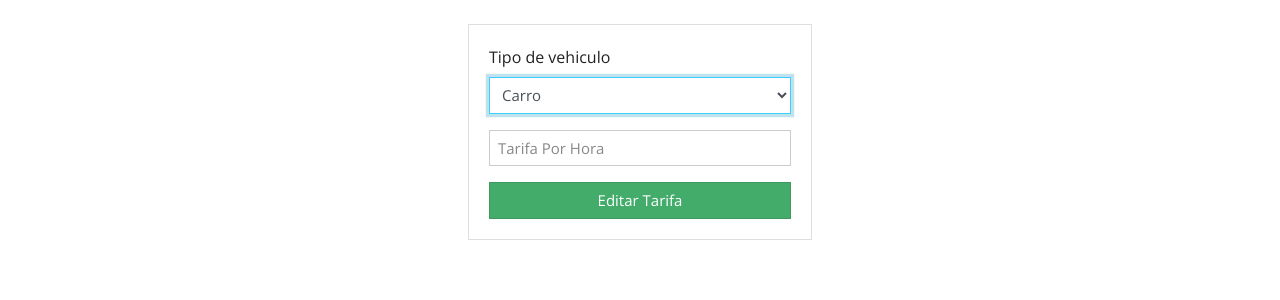
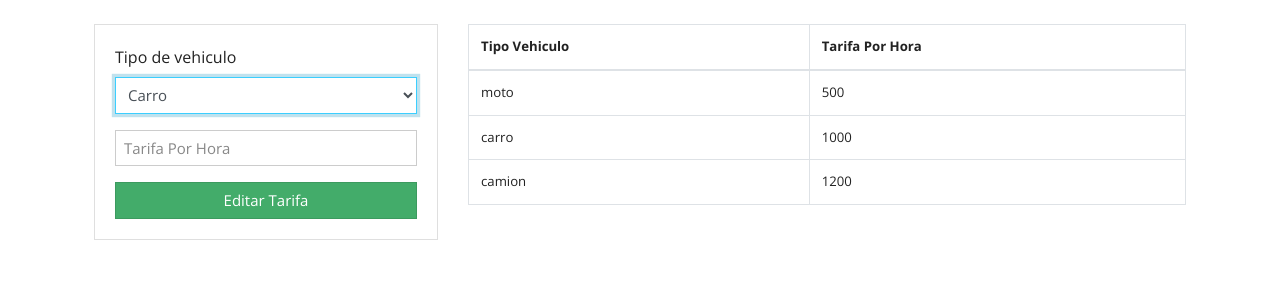
Before and after one commit to Boli27/Parqueadero, a PHP site: page /EditarTarifa.php in a window 1280 px wide. Shown: the part 95-395 px from the top of the page. Run offline with PHP 8.4, Linux system fonts and the light colour scheme; data comes from the database, SQL or seed files in the repository; some libraries are stand-ins or nearby versions.

Commit message:
Agregacion de una tabla para ver las tarifas actuales en el editar tarifa

```diff
--- a/EditarTarifa.php
+++ b/EditarTarifa.php
@@ -41,6 +41,36 @@ if (isset($_POST['actualizar'])) {
                 </form>
             </div>
         </div>
+        <div class="col-md-8">
+            <table class="table table-bordered">
+                <thead>
+                    <tr>
+                        <th>Tipo Vehiculo</th>
+                        <th>Tarifa Por Hora</th>
+
+                    </tr>
+                </thead>
+                <tbody>
+
+                    <?php
+                    $query = "SELECT * FROM tarifas";
+                    $vehiculos = mysqli_query($conn, $query);
+
+                    while ($row = mysqli_fetch_assoc($vehiculos)) { ?>
+                        <tr>
+                            <td>
+                                <?php echo $row['tipo_vehiculo']; ?>
+                            </td>
+                            <td>
+                                <?php echo $row['precio_tarifa']; ?>
+                            </td>
+                            <!-- botones donde llamamos a nuestras funcionalidades -->
+                        </tr>
+                    <?php } ?>
+                </tbody>
+            </table>
+        </div>
     </div>
+
 </div>
 <?php include('includes/footer.php'); ?>
```
